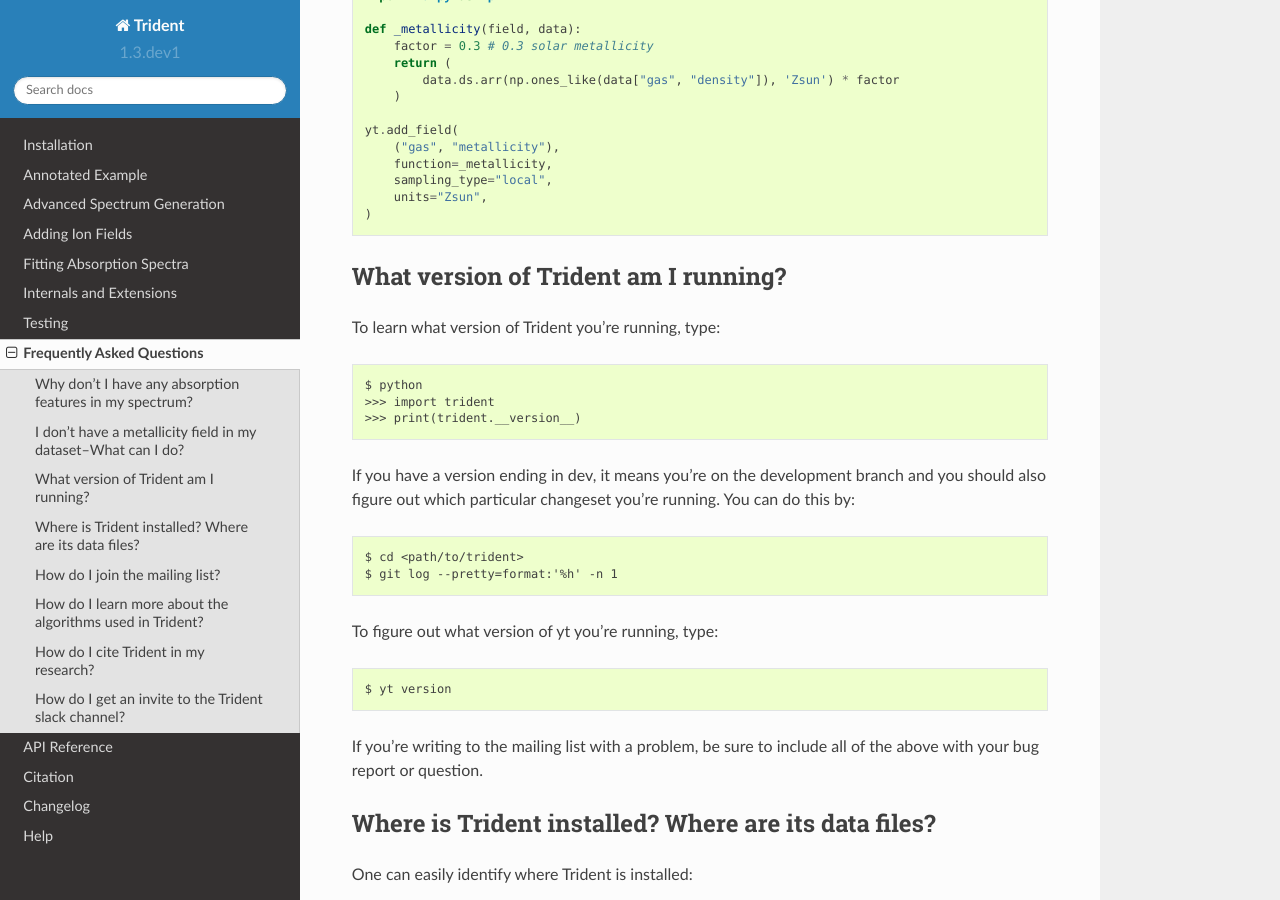
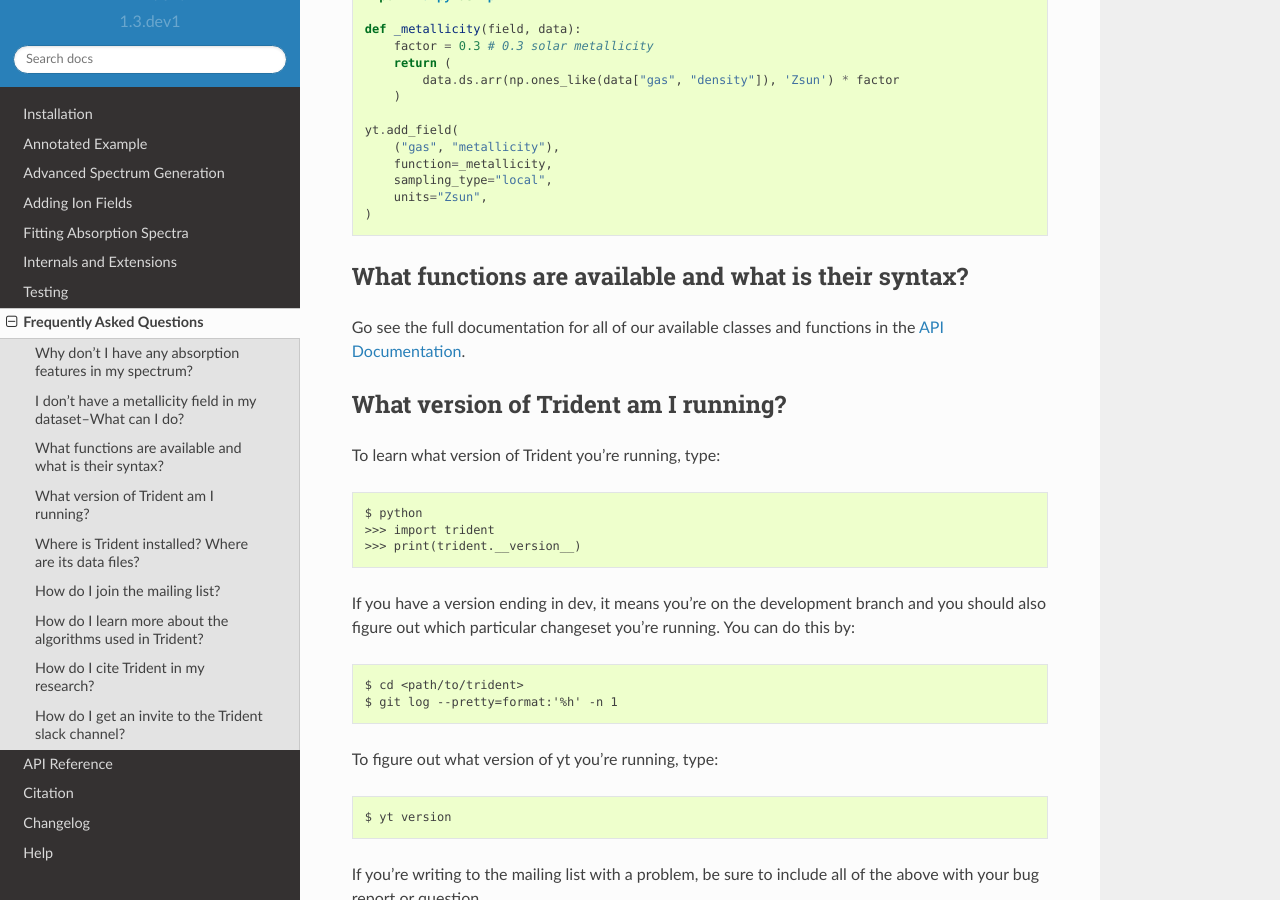
Before and after one commit to trident-project/trident, a Sphinx documentation site: the page built from doc/source/faq.rst, in a window 1280 px wide and 900 px high, scrolled down 1069 px. Built offline with Sphinx 7.4.7 and the Read the Docs theme 2.0.0, drawn with Linux system fonts in a browser that asks for light colours; formulas are drawn with MathJax 3.

Commit message:
Adding link to API docs

```diff
--- a/doc/source/faq.rst
+++ b/doc/source/faq.rst
@@ -65,6 +65,12 @@ on derived fields
             units="Zsun",
         )
 
+What functions are available and what is their syntax?
+------------------------------------------------------
+
+Go see the full documentation for all of our available classes and functions in the
+:ref:`API Documentation <api-reference>`.
+
 What version of Trident am I running?
 -------------------------------------
 
```
